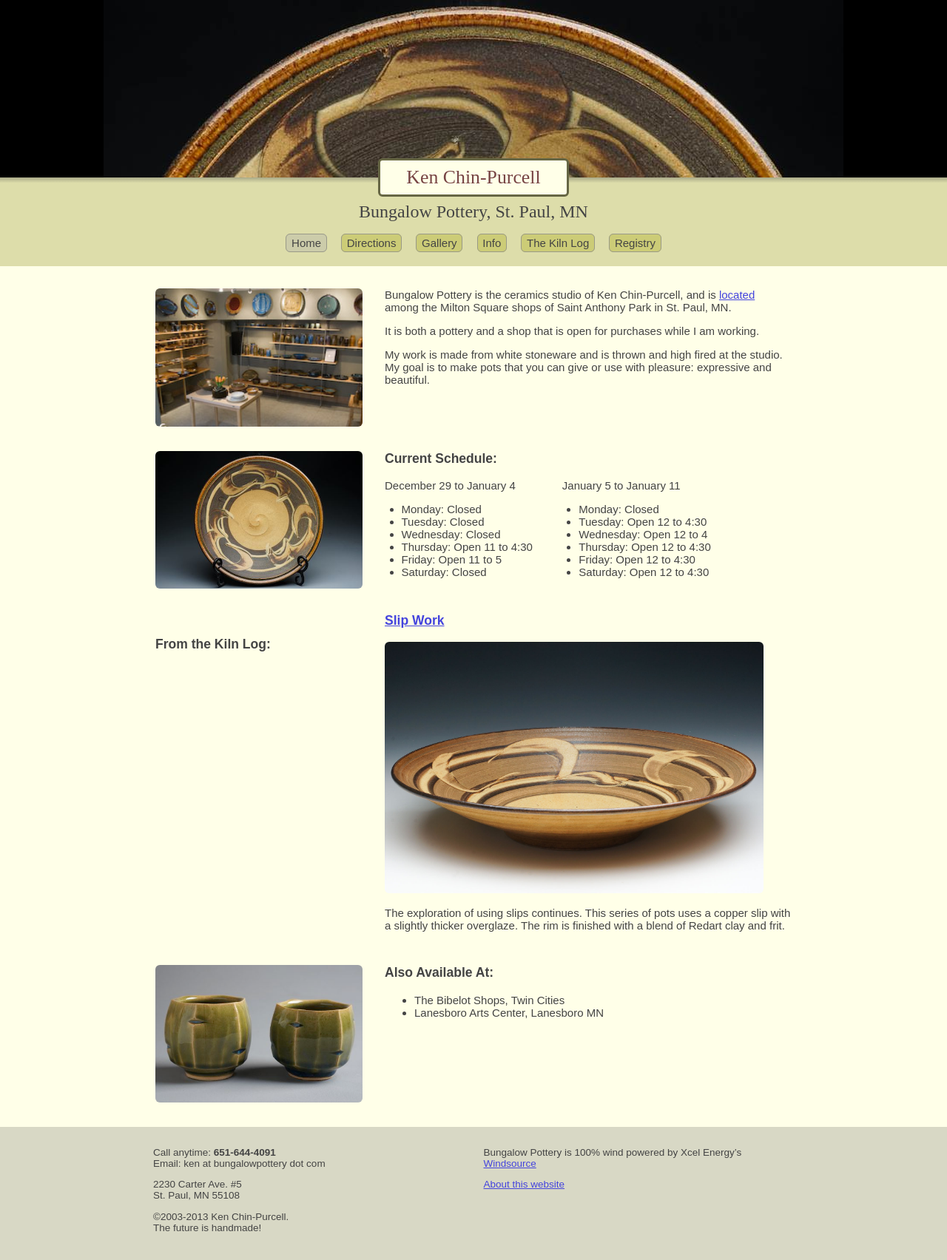
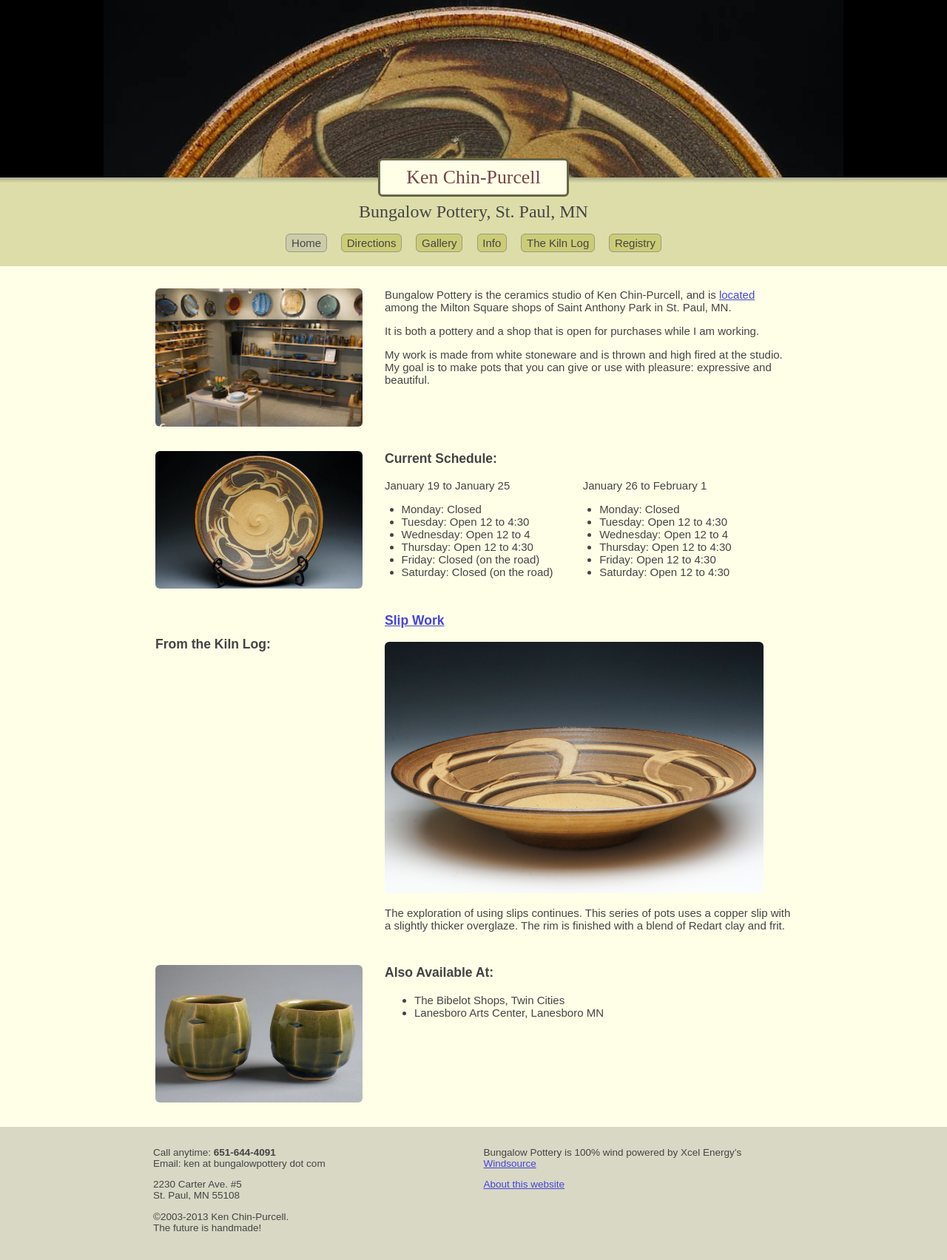
Before and after one commit to krumbunny/bungalowpottery.com, a Jekyll site: the page built from index.html, in a window 1280 px wide. Shown: the top 1704 px of the page at 74% size. Built offline with Jekyll 4.4.1, drawn with Linux system fonts in a browser that asks for light colours; nearby versions of some CDN libraries; Markdown is read by kramdown in place of the engine named in the settings; the list of posts is cut into pages by our own code.

Commit message:
update schedule

```diff
--- a/_includes/schedule.html
+++ b/_includes/schedule.html
@@ -4,21 +4,21 @@
 <div class='innertable'>
   <aside>
     <p>
-      December 29 to January 4
+      January 19 to January 25
     </p>
     <ul>
       <li>Monday: Closed</li>
-      <li>Tuesday: Closed</li>
-      <li>Wednesday: Closed</li>
-      <li>Thursday: Open 11 to 4:30</li>
-      <li>Friday: Open 11 to 5</li>
-      <li>Saturday: Closed</li>
+      <li>Tuesday: Open 12 to 4:30</li>
+      <li>Wednesday: Open 12 to 4</li>
+      <li>Thursday: Open 12 to 4:30</li>
+      <li>Friday: Closed (on the road)</li>
+      <li>Saturday: Closed (on the road)</li>
     </ul>
   </aside>
   <div class='widespacer'>&nbsp;</div>
   <aside>
     <p>
-      January 5 to January 11
+      January 26 to February 1
     </p>
     <ul>
       <li>Monday: Closed</li>
```
